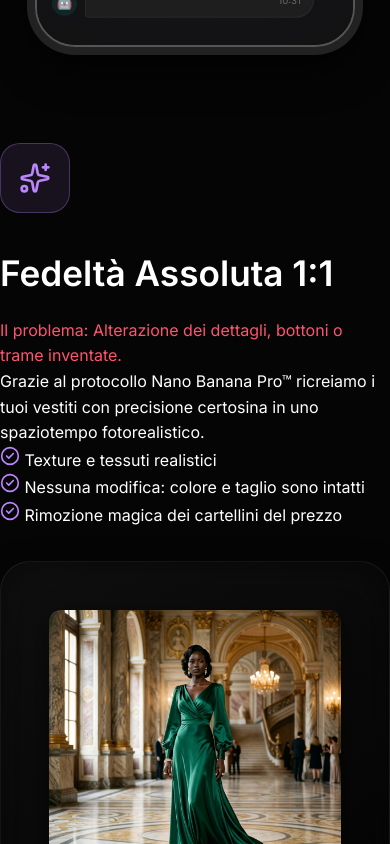
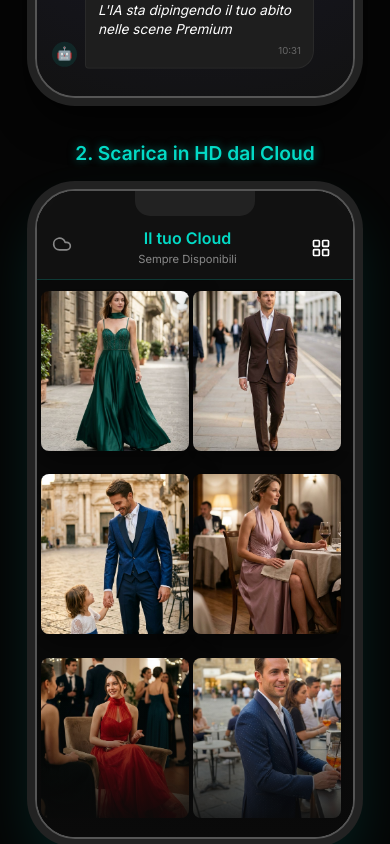
Before and after one commit to cloedesignmilan/SuperNexus, a Next.js app: page / in a window 390 px wide. Shown: the part 10480-11324 px from the top of the page. Built offline with nearby package versions, Linux system fonts and the light colour scheme; a web font is replaced by a local one.

Commit message:
feat(ui): add second static iphone mockup showing cloud gallery interface to demonstrate persistence

```diff
--- a/src/app/globals.css
+++ b/src/app/globals.css
@@ -624,3 +624,6 @@ body {
   font-size: 0.9rem;
   text-shadow: 0 0 10px rgba(187,134,252,0.4);
 }
+
+.telephones-container { display: flex; flex-direction: column; gap: 40px; align-items: center; justify-content: center; width: 100%; }
+@media (min-width: 900px) { .telephones-container { flex-direction: row; gap: 80px; } }
--- a/src/app/page.tsx
+++ b/src/app/page.tsx
@@ -2,6 +2,7 @@ import React from 'react';
 import Link from 'next/link';
 import { Camera, Zap, Smartphone, Sparkles, CheckCircle2, TrendingUp, ArrowRight } from 'lucide-react';
 import AnimatedTelegramMockup from '@/components/AnimatedTelegramMockup';
+import GalleryMockup from '@/components/GalleryMockup';
 
 
 export default function LandingPage() {
@@ -101,8 +102,16 @@ export default function LandingPage() {
               <li><CheckCircle2 color="#03dac6" size={20} /> Ricevi le foto finite dopo 30 secondi</li>
             </ul>
           </div>
-          <div className="z-visual" style={{ background: 'transparent', padding: '0', border: 'none', boxShadow: 'none', display: 'flex', justifyContent: 'center' }}>
-            <AnimatedTelegramMockup />
+          <div className="telephones-container">
+            <div className="z-visual" style={{ background: 'transparent', padding: '0', border: 'none', boxShadow: 'none', display: 'flex', flexDirection: 'column', alignItems: 'center', gap: '20px' }}>
+              <div style={{ color: '#bb86fc', fontWeight: 'bold', fontSize: '1.2rem', textShadow: '0 0 10px rgba(187,134,252,0.5)' }}>1. Usa Telegram</div>
+              <AnimatedTelegramMockup />
+            </div>
+
+            <div className="z-visual" style={{ background: 'transparent', padding: '0', border: 'none', boxShadow: 'none', display: 'flex', flexDirection: 'column', alignItems: 'center', gap: '20px' }}>
+              <div style={{ color: '#03dac6', fontWeight: 'bold', fontSize: '1.2rem', textShadow: '0 0 10px rgba(3,218,198,0.5)' }}>2. Scarica in HD dal Cloud</div>
+              <GalleryMockup />
+            </div>
           </div>
         </div>
 
--- /dev/null
+++ b/src/components/GalleryMockup.tsx
@@ -0,0 +1,38 @@
+import React from "react";
+import "./AnimatedTelegramMockup.css"; // Reuse phone styling
+import { LayoutGrid, Cloud } from "lucide-react";
+
+export default function GalleryMockup() {
+  return (
+    <div className="phone-mockup" style={{ animation: "none", boxShadow: '0 0 0 8px #222, 0 30px 60px rgba(3, 218, 198, 0.15)' }}>
+      <div className="phone-notch"></div>
+
+      {/* Header Web App */}
+      <div className="telegram-app-header" style={{ borderBottom: '1px solid rgba(3, 218, 198, 0.2)', paddingBottom: '10px' }}>
+        <div className="header-back" style={{ color: '#888' }}><Cloud size={20} /></div>
+        <div className="header-title">
+          <span className="logo-text" style={{ color: '#03dac6', fontSize: '1rem' }}>Il tuo Cloud</span>
+          <span className="bot-status">Sempre Disponibili</span>
+        </div>
+        <div className="header-avatar" style={{ background: 'transparent', color: '#fff' }}><LayoutGrid size={20} /></div>
+      </div>
+
+      {/* Grid Content */}
+      <div className="chat-window" style={{ background: '#0a0a0a' }}>
+        <div style={{ paddingTop: '100px', display: 'flex', flexWrap: 'wrap', gap: '4px', padding: '100px 4px 0 4px', height: '100%', overflow: 'hidden' }}>
+
+          <img src="/1-b.jpeg" alt="Gallery 1" style={{ width: '48%', height: '160px', objectFit: 'cover', borderRadius: '8px' }} />
+          <img src="/4-b.jpeg" alt="Gallery 4" style={{ width: '48%', height: '160px', objectFit: 'cover', borderRadius: '8px' }} />
+          <img src="/2-b.jpeg" alt="Gallery 2" style={{ width: '48%', height: '160px', objectFit: 'cover', borderRadius: '8px' }} />
+          <img src="/5-b.jpeg" alt="Gallery 5" style={{ width: '48%', height: '160px', objectFit: 'cover', borderRadius: '8px' }} />
+          <img src="/3-b.jpeg" alt="Gallery 3" style={{ width: '48%', height: '160px', objectFit: 'cover', borderRadius: '8px' }} />
+          <img src="/6-b.jpeg" alt="Gallery 6" style={{ width: '48%', height: '160px', objectFit: 'cover', borderRadius: '8px' }} />
+
+        </div>
+
+        {/* Overlay sfumato in basso */}
+        <div style={{ position: 'absolute', bottom: 0, left: 0, right: 0, height: '150px', background: 'linear-gradient(to bottom, transparent, #0a0a0a)', pointerEvents: 'none' }}></div>
+      </div>
+    </div>
+  );
+}
```
